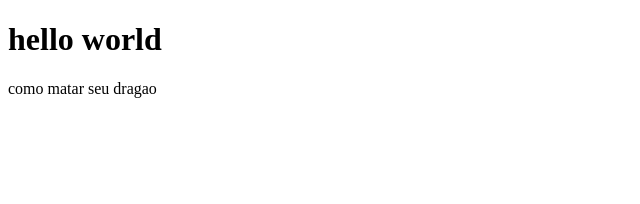
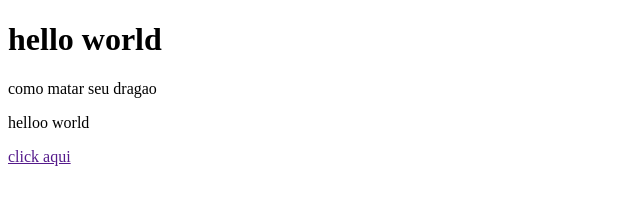
Before and after one commit to luizfernando2001/cartografia-1, a plain HTML site: page index.html in a window 1280 px wide. Shown: the whole page, without its empty margins (0-640 px from the left). Drawn offline with Linux system fonts and the light colour scheme.

Commit message:
progeto4

```diff
--- a/index.html
+++ b/index.html
@@ -11,6 +11,21 @@
 
     <h1>hello world</h1>
     <p>como matar seu dragao</p>
+
+    <div class="row">
+
+
+        <div class="col-12">
+
+            <p>helloo world</p>
+            <a href="" class="btn btn-dark"> click aqui  </a>
+
+        </div>
+
+
+    </div>
+
+
 </body>
 
 </html>
```
